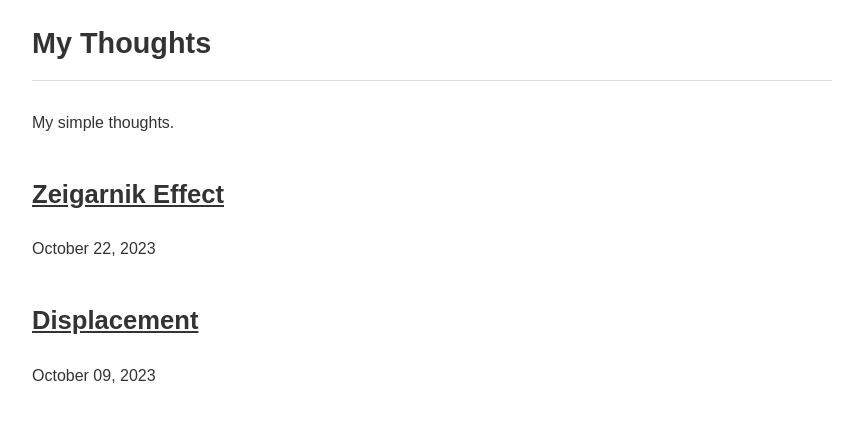
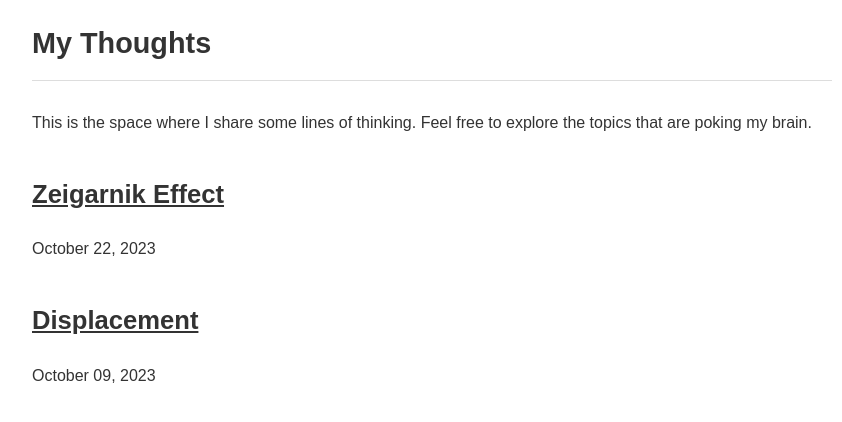
Before and after one commit to 05d762de69/ae87e62189, a Jekyll site: the page built from index.html, in a window 1280 px wide. Shown: the top 422 px of the page, without its empty margins (208-1050 px from the left). Built offline with Jekyll 4.4.1, drawn with Linux system fonts in a browser that asks for light colours.

Commit message:
Update _config.yml

```diff
--- a/_config.yml
+++ b/_config.yml
@@ -1,4 +1,4 @@
 title: My Thoughts
-description: My simple thoughts.
+description: This is the space where I share some lines of thinking. Feel free to explore the topics that are poking my brain.
 baseurl: /ae87e62189
 permalink: /:year/:month/:day/:title.html
```
